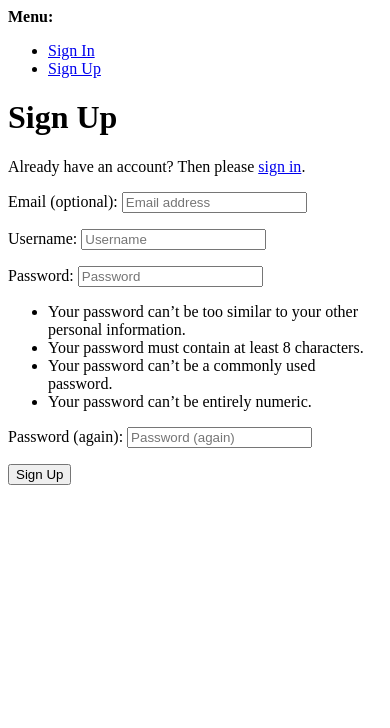
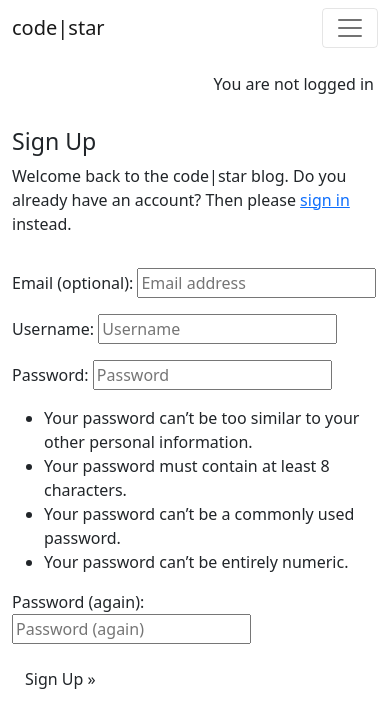
Before and after one commit to Berger101/Muay-Thai-Club-Website, a Django app: page /accounts/signup/ in a window 390 px wide. Shown: the top 728 px of the page. Run offline with Django 5.2, Linux system fonts and the light colour scheme; some libraries are stand-ins or nearby versions.

Commit message:
login and signup template html change

```diff
--- a/templates/account/signup.html
+++ b/templates/account/signup.html
@@ -1,36 +1,47 @@
-{% extends "account/base_entrance.html" %}
-{% load allauth i18n %}
+{% extends "base.html" %}
+
+{% load i18n %}
+
 {% block head_title %}
-    {% trans "Signup" %}
-{% endblock head_title %}
+{% trans "Signup" %}
+{% endblock %}
+
 {% block content %}
-    {% element h1 %}
-        {% trans "Sign Up" %}
-    {% endelement %}
-    {% setvar link %}
-        <a href="{{ login_url }}">
-        {% endsetvar %}
-        {% setvar end_link %}
-        </a>
-    {% endsetvar %}
-    <p>{% blocktranslate %}Already have an account? Then please {{ link }}sign in{{ end_link }}.{% endblocktranslate %}</p>
-    {% if not SOCIALACCOUNT_ONLY %}
-        {% url 'account_signup' as action_url %}
-        {% element form form=form method="post" action=action_url tags="entrance,signup" %}
-            {% slot body %}
-                {% csrf_token %}
-                {% element fields form=form unlabeled=True %}
-                {% endelement %}
-                {{ redirect_field }}
-            {% endslot %}
-            {% slot actions %}
-                {% element button tags="prominent,signup" type="submit" %}
-                    {% trans "Sign Up" %}
-                {% endelement %}
-            {% endslot %}
-        {% endelement %}
-    {% endif %}
-    {% if SOCIALACCOUNT_ENABLED %}
-        {% include "socialaccount/snippets/login.html" with page_layout="entrance" %}
-    {% endif %}
-{% endblock content %}
+<div class="container">
+  <div class="row">
+    <div class="col-md-8 mt-3 offset-md-2">
+      <h3>{% trans "Sign Up" %}</h3>
+
+      <p>
+        {% blocktrans %} Welcome back to the code|star blog. Do you already have
+        an account? Then please
+        <a class="link" href="{{ login_url }}">sign in</a>
+        instead. {% endblocktrans %}
+      </p>
+    </div>
+  </div>
+  <div class="row">
+    <div class="col-md-8 mt-3 offset-md-2">
+      <form
+        class="signup"
+        id="signup_form"
+        method="post"
+        action="{% url 'account_signup' %}"
+      >
+        {% csrf_token %} {{ form.as_p }}
+        {% if redirect_field_value %}
+        <input
+          type="hidden"
+          name="{{ redirect_field_name }}"
+          value="{{ redirect_field_value }}"
+        />
+        {% endif %}
+        <button class="btn btn-signup right" type="submit">
+          {% trans "Sign Up" %} &raquo;
+        </button>
+      </form>
+    </div>
+  </div>
+</div>
+
+{% endblock %}
```
Also changed, not shown: templates/account/login.html (+6 -4 lines).
